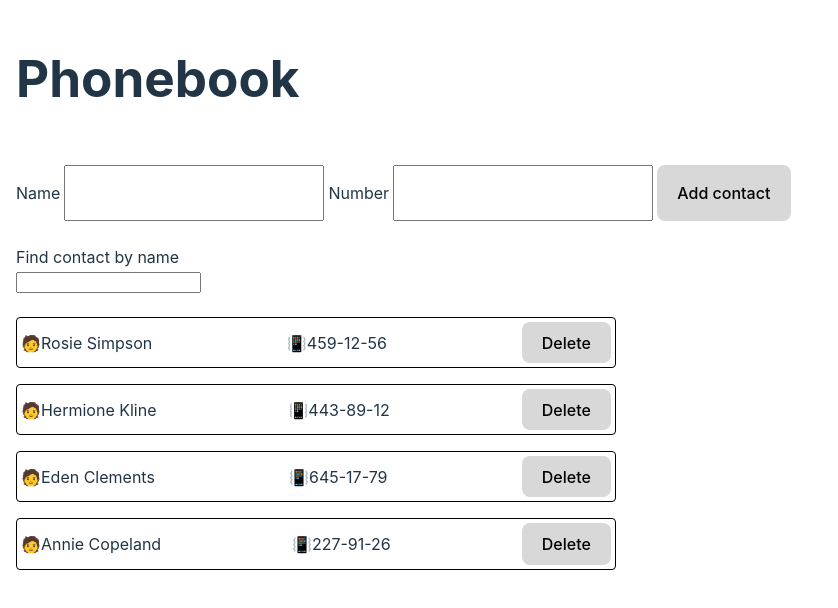
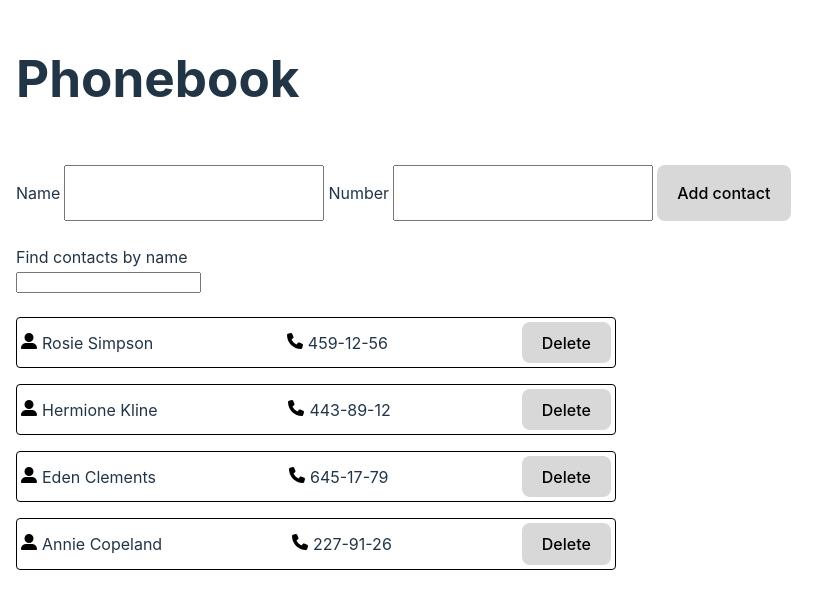
Before and after one commit to Alf-540/goit-react-hw-04, a React (Vite) app: page / in a window 1280 px wide. Shown: the top 608 px of the page, without its empty margins (0-838 px from the left). Built offline with nearby package versions, Linux system fonts and the light colour scheme.

Commit message:
change icons

```diff
--- a/src/App.jsx
+++ b/src/App.jsx
@@ -2,7 +2,9 @@ import ContactList from './components/ContactList/ContactList.jsx';
 import initialContacts from './../Phonebook.json';
 import ContactForm from './components/ContactForm/ContactForm.jsx';
 import SearchBox from './components/SearchBox/SearchBox.jsx';
+
 import css from './App.module.css';
+
 import { useState } from 'react';
 
 export default function App() {
--- a/src/components/Contact/Contact.jsx
+++ b/src/components/Contact/Contact.jsx
@@ -1,4 +1,8 @@
 import css from './Contact.module.css';
+
+import { FaPhone } from 'react-icons/fa6';
+import { FaUserLarge } from 'react-icons/fa6';
+
 import { useId } from 'react';
 import { Formik, Form, Field, ErrorMessage } from 'formik';
 import * as Yup from 'yup';
@@ -6,8 +10,14 @@ import * as Yup from 'yup';
 export default function Contact({ data: { id, name, number }, onDelete }) {
   return (
     <div className={css.container}>
-      <p className={css.text}>🧑{name}</p>
-      <p className={css.text}>📳{number}</p>
+      <p className={css.text}>
+        <FaUserLarge className={css.icon} />
+        {name}
+      </p>
+      <p className={css.text}>
+        <FaPhone className={css.icon} />
+        {number}
+      </p>
       <button className={css.btn} onClick={() => onDelete(id)}>
         Delete
       </button>
--- a/src/components/Contact/Contact.module.css
+++ b/src/components/Contact/Contact.module.css
@@ -8,6 +8,12 @@
     gap: 12px;
 }
 
+.icon {
+    margin-right: 5px;
+width: auto;
+color: black;
+}
+
 .text {
     margin: 0;
 }
--- a/src/components/SearchBox/SearchBox.jsx
+++ b/src/components/SearchBox/SearchBox.jsx
@@ -3,7 +3,7 @@ import css from './SearchBox.module.css';
 export default function SearchBox({ value, onFilter }) {
   return (
     <div>
-      <p className={css.label}>Find contact by name</p>
+      <p className={css.label}>Find contacts by name</p>
       <input
         type="text"
         value={value}
```
Also changed, not shown: src/components/Options/Options.jsx (deleted, +0 -23 lines), src/components/Options/Options.module.css (deleted, +0 -7 lines).
